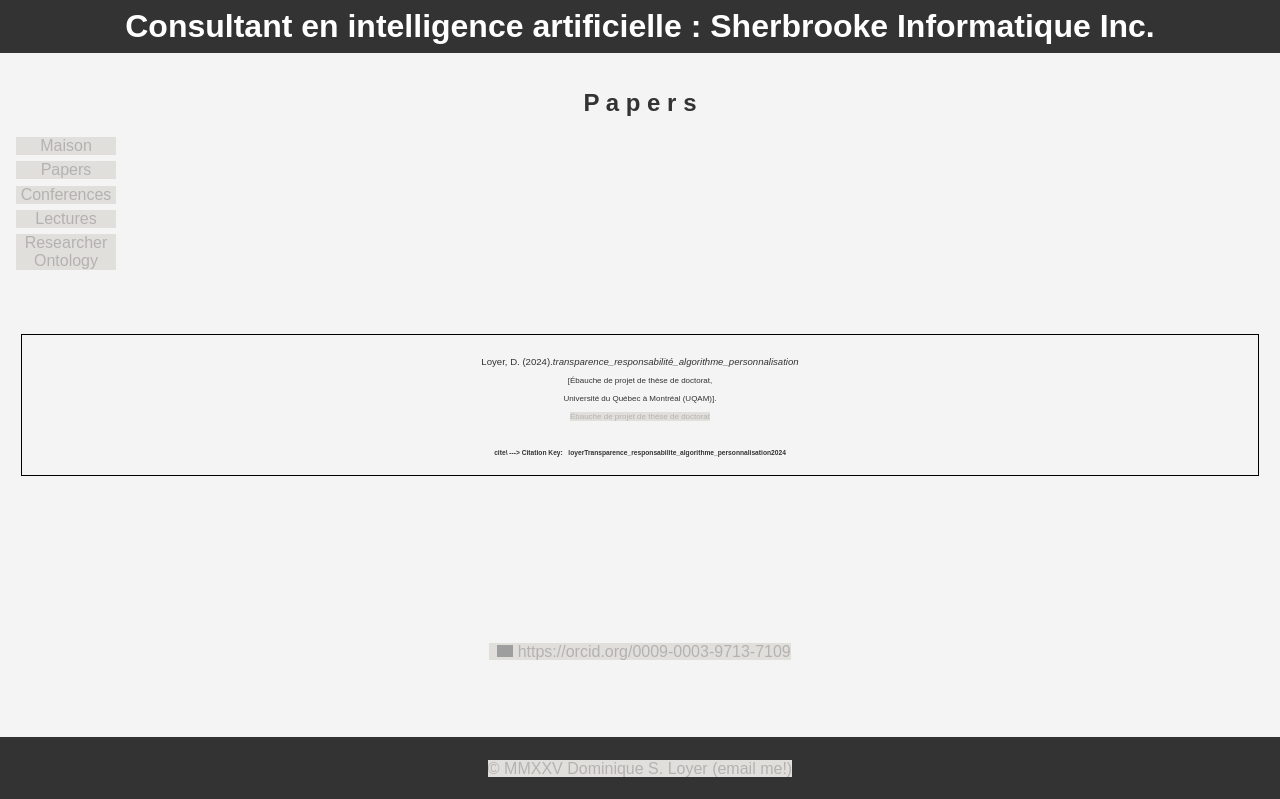
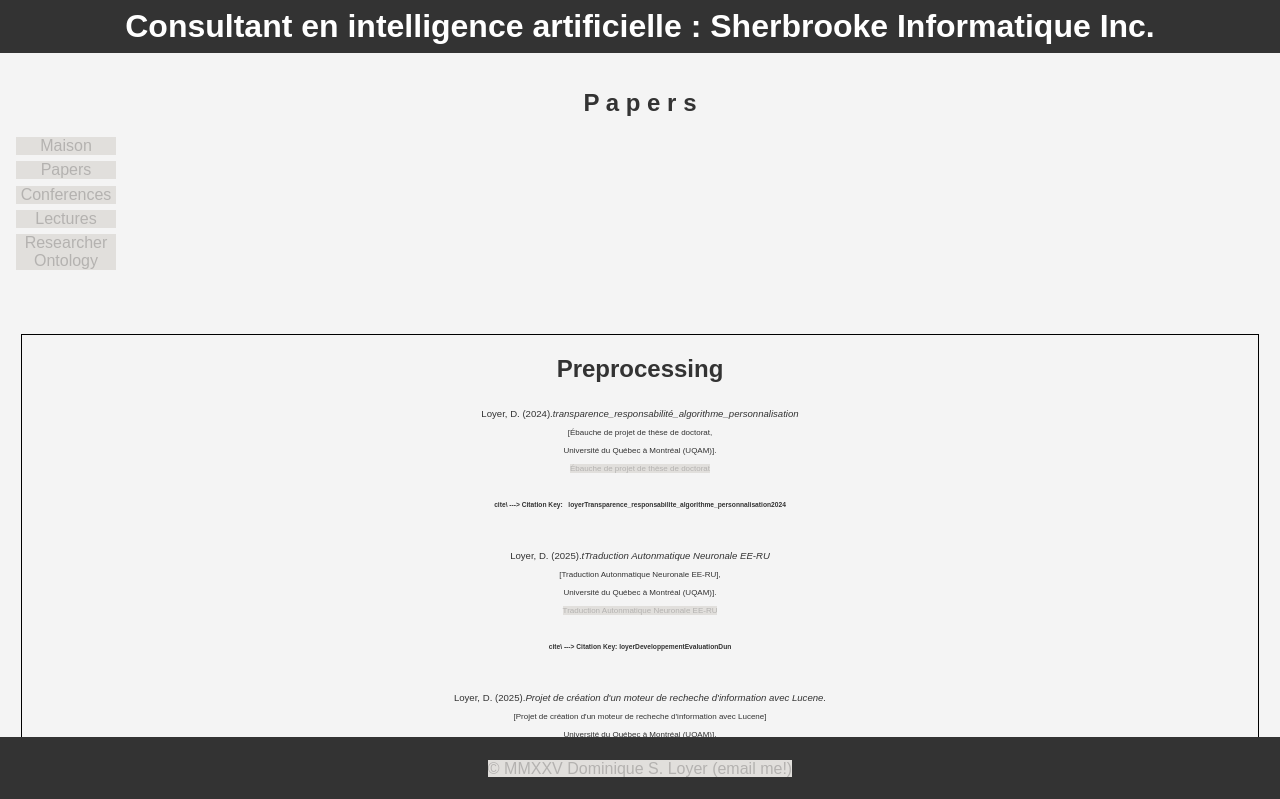
Before and after one commit to DominiqueLoyer/DominiqueLoyer.github.io, a plain HTML site: page papers.html in a window 1280 px wide. Shown: the top 799 px of the page. Drawn offline with Linux system fonts and the light colour scheme; grey boxes are pictures that could not be loaded.

Commit message:
Update papers.html

```diff
--- a/papers.html
+++ b/papers.html
@@ -159,6 +159,7 @@ height="0" width="0" style="display:none;visibility:hidden"></iframe></noscript>
 
 <section>
    <div>
+     <H2>Preprocessing</H2>
     <p><span style="font-size:0.6em">Loyer, D. (2024).<i>transparence_responsabilité_algorithme_personnalisation</i></span>
       </br>
       <span style="font-size:0.6em"><small>[Ébauche de projet de thèse de doctorat,</br></span>
@@ -167,6 +168,24 @@ height="0" width="0" style="display:none;visibility:hidden"></iframe></noscript>
      <span style="font-size:0.6em"><small><a href="https://dominiqueloyer.github.io/thesis_dl.pdf">Ébauche de projet de thèse de doctorat</a></small></span>
       </br></br>
      <span style="font-size:0.5em"><small><strong>cite\&nbsp--->&nbspCitation Key:&nbsp&nbsp loyerTransparence_responsabilite_algorithme_personnalisation2024</strong></small></span>
+     </br></br>
+     <p><span style="font-size:0.6em">Loyer, D. (2025).<i>tTraduction Autonmatique Neuronale EE-RU</i></span>
+      </br>
+      <span style="font-size:0.6em"><small>[Traduction Autonmatique Neuronale EE-RU],</br></span>
+      <span style="font-size:0.6em">Université du Québec à Montréal (UQAM)].</small></span>
+      </br>
+     <span style="font-size:0.6em"><small><a href="https://dominiqueloyer.github.io/NeuronalTranslation.pdf">Traduction Autonmatique Neuronale EE-RU</a></small></span>
+      </br></br>
+     <span style="font-size:0.5em"><small><strong>cite\&nbsp--->&nbspCitation Key: loyerDeveloppementEvaluationDun</strong></small></span>
+     </br></br>
+     <p><span style="font-size:0.6em">Loyer, D. (2025).<i>Projet de création d'un moteur de recheche d'information avec Lucene.</i></span>
+      </br>
+      <span style="font-size:0.6em"><small>[Projet de création d'un moteur de recheche d'information avec Lucene]</br></span>
+      <span style="font-size:0.6em">Université du Québec à Montréal (UQAM)].</small></span>
+      </br>
+     <span style="font-size:0.6em"><small><a href="https://dominiqueloyer.github.io/RI_Report.pdf">Projet de création d'un moteur de recheche d'information avec Lucene.</a></small></span>
+      </br></br>
+     <span style="font-size:0.5em"><small><strong>cite\&nbsp--->&nbspCitation Key: loyerEvaluationModelesRecherche4</strong></small></span>
    </div>
 
 </section>
```
